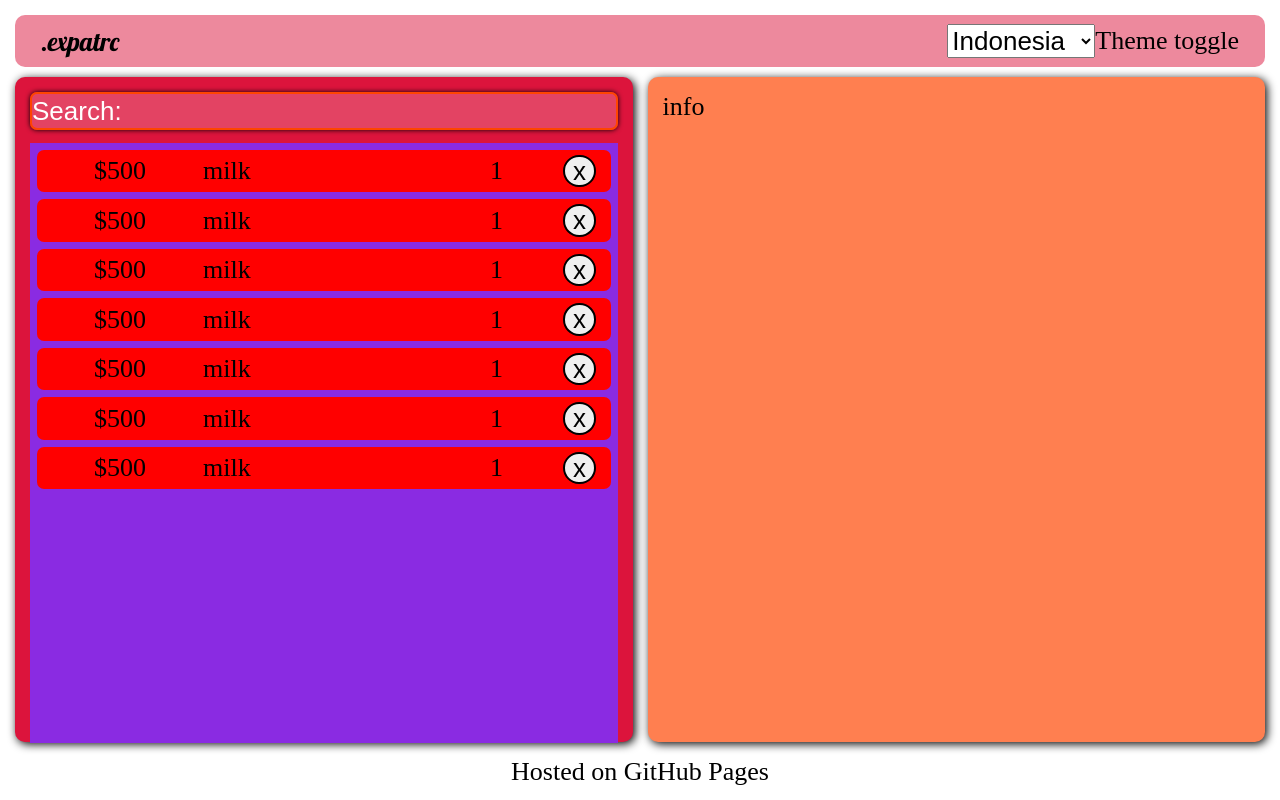
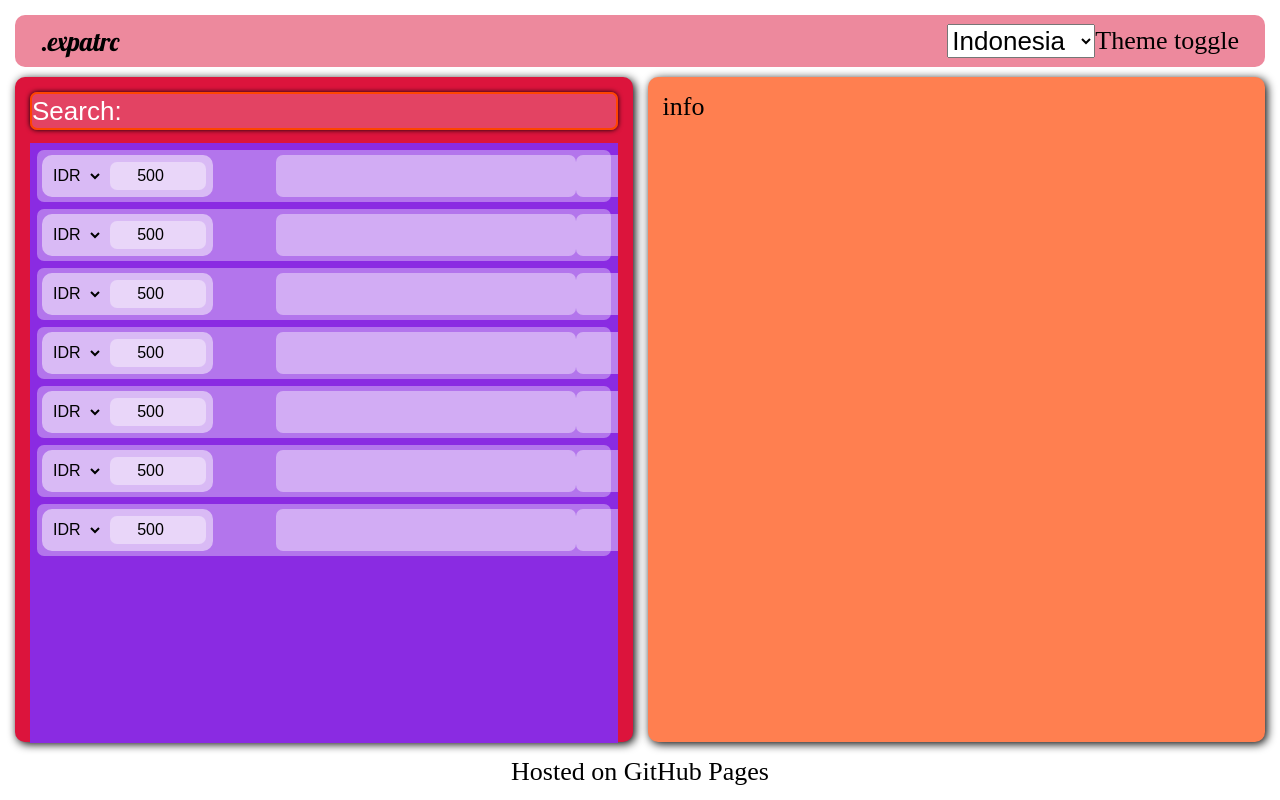
Before and after one commit to krushilnaik/ExpatRC, a React (Vite) app: page / in a window 1280 px wide. Built offline with nearby package versions, Linux system fonts and the light colour scheme.

Commit message:
Add crude styling to Items

```diff
--- a/src/components/Item.jsx
+++ b/src/components/Item.jsx
@@ -6,12 +6,24 @@ function Item() {
 	return (
 		<div className='item'>
 			<div className='cost'>
-				<span className='currency'>$</span>
-				<span className='amount'>500</span>
+				<select name='currency' id='currency'>
+					<option value='IDR'>IDR</option>
+					<option value='USD'>USD</option>
+					<option value='JPY'>JPY</option>
+					<option value='PHP'>PHP</option>
+				</select>
+				<input type='number' name='amount' id='amount' className='amount' defaultValue={500} />
 			</div>
-			<span className='name'>milk</span>
-			<span className='frequency'>1</span>
-			<button className='delete'>x</button>
+			<input type='text' className='name' />
+			<input type='text' className='frequency' />
+			<div className='button-group'>
+				<button className='edit'>
+					<i className='fas fa-edit'></i>
+				</button>
+				<button className='delete'>
+					<i className='fas fa-times'></i>
+				</button>
+			</div>
 		</div>
 	);
 }
--- a/src/components/scss/Item.scss
+++ b/src/components/scss/Item.scss
@@ -1,33 +1,103 @@
 .item {
 	display: grid;
-	grid-template-columns: 6em 1fr 4em 2em;
-	gap: 5px;
-	place-items: center;
+	grid-template-columns: 9em auto 5.5em 3em;
 
-	background-color: red;
+	background-color: rgba($color: white, $alpha: 0.35);
 	padding: 5px;
 	border-radius: 7px;
+	transition: background-color 200ms;
+
+	&:hover {
+		background-color: rgba($color: white, $alpha: 0.5);
+	}
+
+	input {
+		background-color: rgba($color: white, $alpha: 0.4);
+		border-radius: 7px;
+		border: none;
+		text-align: center;
+		line-height: 1.75em;
+		outline: none;
+		font-size: 20px;
+		transition: 0.5s;
+
+		&:hover,
+		&:focus {
+			background-color: rgba($color: rgb(155, 204, 206), $alpha: 0.5);
+		}
+
+		&:focus {
+			border: solid 1px white;
+		}
+	}
 
 	.cost {
-		//
+		display: grid;
+		grid-template-columns: 1fr 4fr;
+		border-radius: 10px;
+		gap: 7px;
+		padding: 7px;
+		background-color: rgba($color: white, $alpha: 0.5);
+		width: min-content;
+		justify-self: flex-start;
+
+		select,
+		input {
+			font-size: 16px;
+		}
+
+		input {
+			width: 6em;
+		}
+
+		#currency {
+			background-color: transparent;
+			border: none;
+		}
 	}
 
 	.name {
 		justify-self: flex-start;
+		width: 15em;
 	}
 
 	.frequency {
-		//
+		justify-self: flex-start;
+		width: 4em;
 	}
 
-	.delete {
-		height: 1.25em;
-		width: 1.25em;
-		padding: 5px;
-		border-radius: 50%;
+	.button-group {
 		display: flex;
-		align-items: center;
-		justify-content: center;
-		border: solid 2px black;
+		flex-direction: row;
+		margin-right: 25px;
+
+		button {
+			height: 1.25em;
+			width: 1.25em;
+			padding: 5px;
+			border-radius: 15%;
+			outline: none;
+			border: none;
+			background-color: transparent;
+			display: flex;
+			align-items: center;
+			justify-content: center;
+			border: solid 2px transparent;
+			cursor: pointer;
+			transition: 200ms;
+
+			i {
+				color: rgba($color: white, $alpha: 0.5);
+				font-size: 0.75em;
+			}
+
+			&.delete:hover {
+				color: crimson;
+			}
+
+			&.edit:hover {
+				color: #ffa07d;
+			}
+		}
 	}
 }
--- a/src/index.html
+++ b/src/index.html
@@ -6,6 +6,14 @@
 
 		<link rel="preconnect" href="https://fonts.googleapis.com" />
 		<link rel="preconnect" href="https://fonts.gstatic.com" crossorigin />
+
+		<link
+			rel="stylesheet"
+			href="https://pro.fontawesome.com/releases/v5.10.0/css/all.css"
+			integrity="sha384-AYmEC3Yw5cVb3ZcuHtOA93w35dYTsvhLPVnYs9eStHfGJvOvKxVfELGroGkvsg+p"
+			crossorigin="anonymous"
+		/>
+
 		<link href="https://fonts.googleapis.com/css2?family=Lobster&display=swap" rel="stylesheet" />
 	</head>
 	<body>
```
